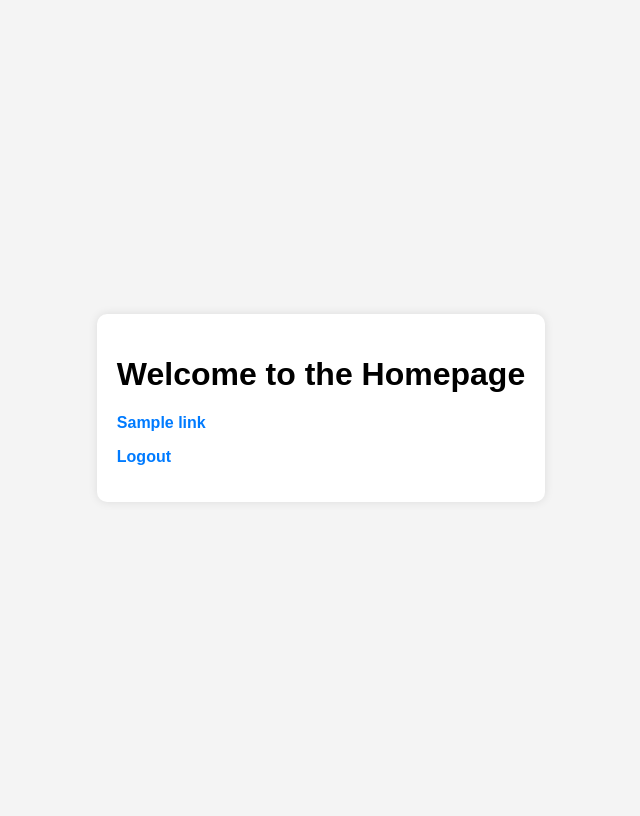
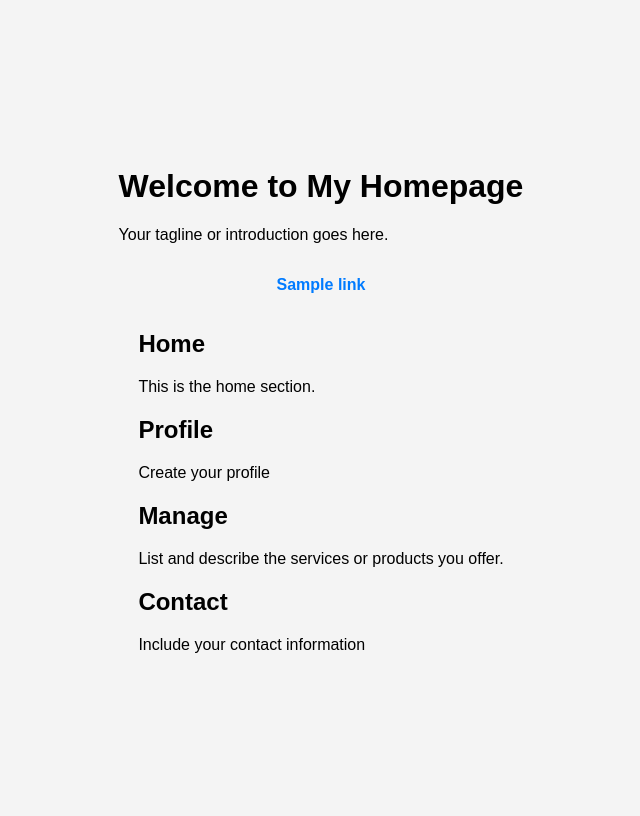
Before and after one commit to ProjectBA14/Website, a Flask app: template template/homepage.html in a window 1280 px wide. Shown: the whole page, without its empty margins (319-959 px from the left). Run offline with Flask 3, Linux system fonts and the light colour scheme; the template is opened without the code that fills it: most values are stand-ins (such as "Sample title", 1, 10 or a date in 2020); parts of the project's set-up code (start-up, migrations or seed data) failed here and were passed over.

Commit message:
Update homepage.html

```diff
--- a/template/homepage.html
+++ b/template/homepage.html
@@ -41,14 +41,42 @@
     </style>
 </head>
 <body>
-    <div class="container">
-        <h1>Welcome to the Homepage</h1>
-        <ul>
-            {% for link in allowed_links %}
+  <header>
+    <h1>Welcome to My Homepage</h1>
+    <p>Your tagline or introduction goes here.</p>
+  </header>
+
+  <nav>
+    <ul>
+      {% for link in allowed_links %}
                 <li><a href="{{ link.url }}">{{ link.name }}</a></li>
             {% endfor %}
-        </ul>
-        <p><a href="{{ url_for('logout') }}">Logout</a></p>
-    </div>
+    </ul>
+  </nav>
+
+  <main>
+    <section id="home">
+      <h2>Home</h2>
+      <p>This is the home section. </p>
+    </section>
+
+    <section id="about">
+      <h2>Profile</h2>
+      <p>Create your profile</p>
+    </section>
+
+    <section id="services">
+      <h2>Manage</h2>
+      <p>List and describe the services or products you offer.</p>
+    </section>
+
+    <section id="contact">
+      <h2>Contact</h2>
+      <p>Include your contact information</p>
+    </section>
+  </main>
+
+  <footer>
+  </footer>
 </body>
 </html>
```
